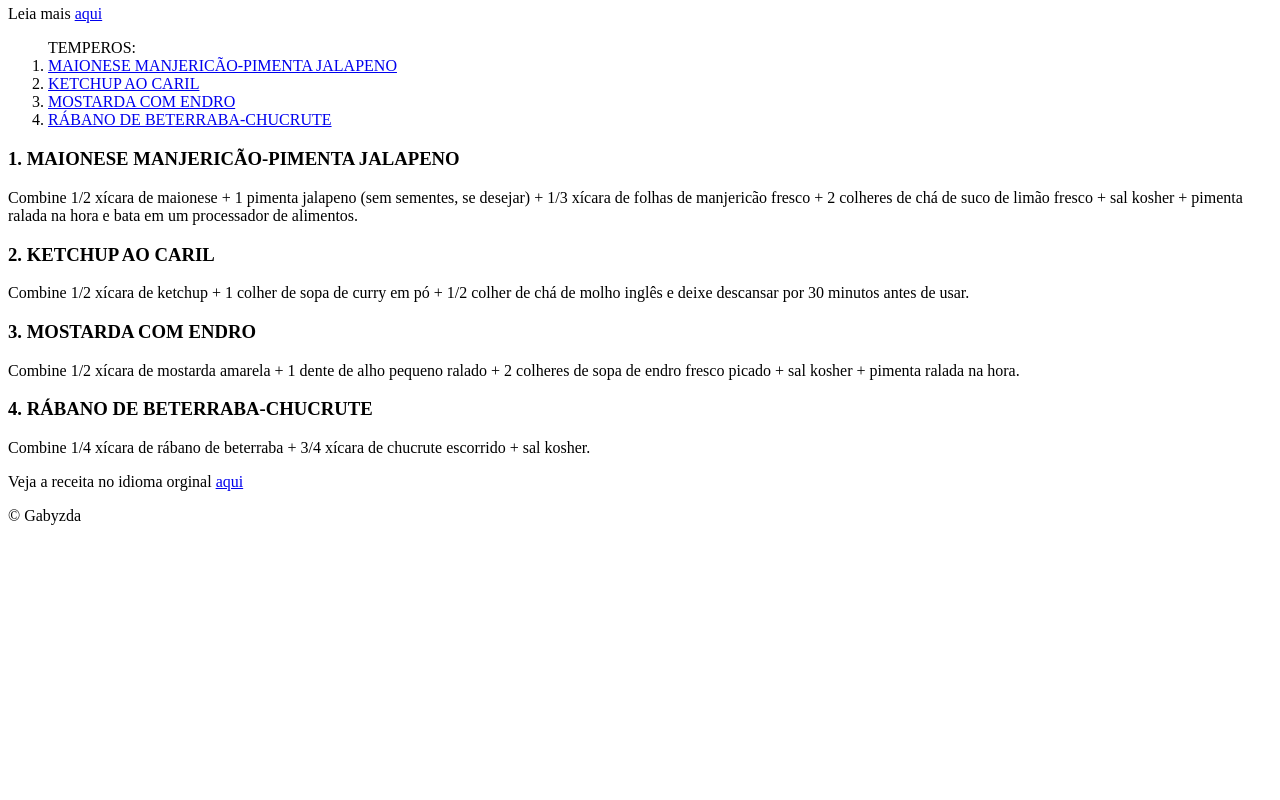
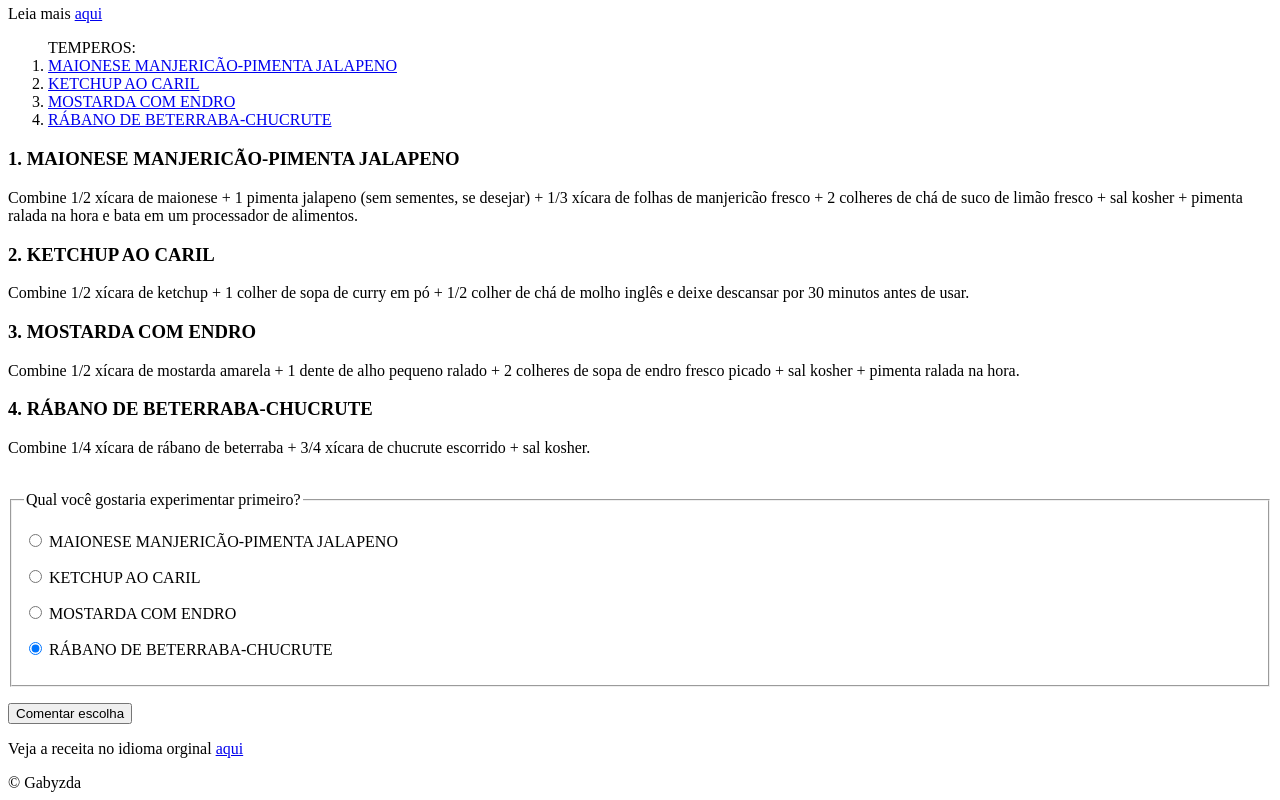
Before and after one commit to Gabyzda/ProyectoReceta, a plain HTML site: page Index.html in a window 1280 px wide. Shown: the part 1008-1808 px from the top of the page. Before the commit the page ends 1541 px from the top, so only its background shows below. Drawn offline with Linux system fonts and the light colour scheme.

Commit message:
Add strong pesquisa escolha

```diff
--- a/Index.html
+++ b/Index.html
@@ -21,7 +21,8 @@
             alt="4 perros calientes" width="500">
 
         <p>Em um mundo de coberturas de cachorro-quente praticamente ilimitadas, os condimentos clássicos são
-            difíceis de superar. Mas misture <strong><em> ervas frescas e especiarias</em></strong>, e eles adquirem superpoderes únicos.
+            difíceis de superar. Mas misture <strong><em> ervas frescas e especiarias</em></strong>, e eles adquirem
+            superpoderes únicos.
             Umas fórmulas incríveis são uma maneira infalível de aumentar o volume do seu churrasco nos passeios.
         </p>
     </main>
@@ -29,8 +30,8 @@
     <aside class="Historia">
         <h4>Hot Dog History</h4>
         <figure>
-        <img src="https://www.hot-dog.org/themes/bootstrap/hotdog/images/hot-dog-historic.jpg" alt="Carritos antiguos"
-            width="400">
+            <img src="https://www.hot-dog.org/themes/bootstrap/hotdog/images/hot-dog-historic.jpg"
+                alt="Carritos antiguos" width="400">
             <figcaption>"Food Truck Hot Dog antigo"</figcaption>
         </figure>
 
@@ -55,7 +56,7 @@
         </ol>
     </aside>
 
-
+    <div>
         <h3 id="num1">1. MAIONESE MANJERICÃO-PIMENTA JALAPENO</h3>
         <p>Combine 1/2 xícara de maionese + 1 pimenta jalapeno (sem sementes, se desejar)
             + 1/3 xícara de folhas de manjericão fresco + 2 colheres de chá de suco de limão fresco
@@ -71,6 +72,47 @@
 
         <H3 id="num4">4. RÁBANO DE BETERRABA-CHUCRUTE</H3>
         <P>Combine 1/4 xícara de rábano de beterraba + 3/4 xícara de chucrute escorrido + sal kosher.</P>
+    </div>
+    <br>
+
+    <div>
+        <form action="" method="post">
+
+            <fieldset>
+                <legend>Qual você gostaria experimentar primeiro?</legend>
+                <p>
+                    <label>
+                        <input type="radio" name="main" value="perro1" checked>
+                        MAIONESE MANJERICÃO-PIMENTA JALAPENO
+                    </label>
+                </p>
+
+                <p>
+                    <label>
+                        <input type="radio" name="main" value="perro2" checked>
+                        KETCHUP AO CARIL
+                    </label>
+                </p>
+
+                <p>
+                    <label>
+                        <input type="radio" name="main" value="perro3" checked>
+                        MOSTARDA COM ENDRO
+                    </label>
+                </p>
+
+                <p>
+                    <label>
+                        <input type="radio" name="main" value="perro4" checked>
+                        RÁBANO DE BETERRABA-CHUCRUTE
+                    </label>
+                </p>
+            </fieldset>
+            <p>
+                <button type="submit">Comentar escolha </button>
+            </p>
+        </form>
+    </div>
 
     <footer>
         <p> Veja a receita no idioma orginal <a href="https://www.marthastewart.com/1530010/better-condiments-hot-dogs"
```
Lines whose indentation alone changed are shown as unchanged.
